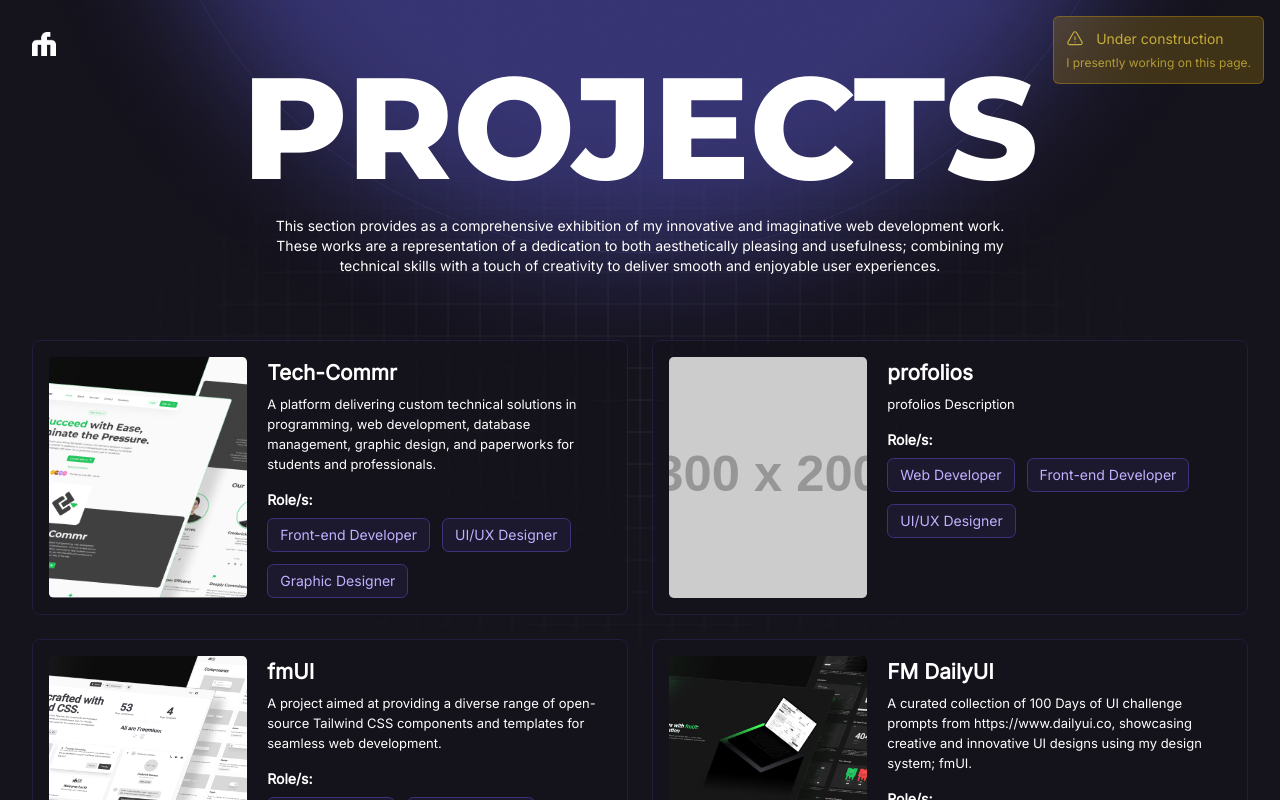
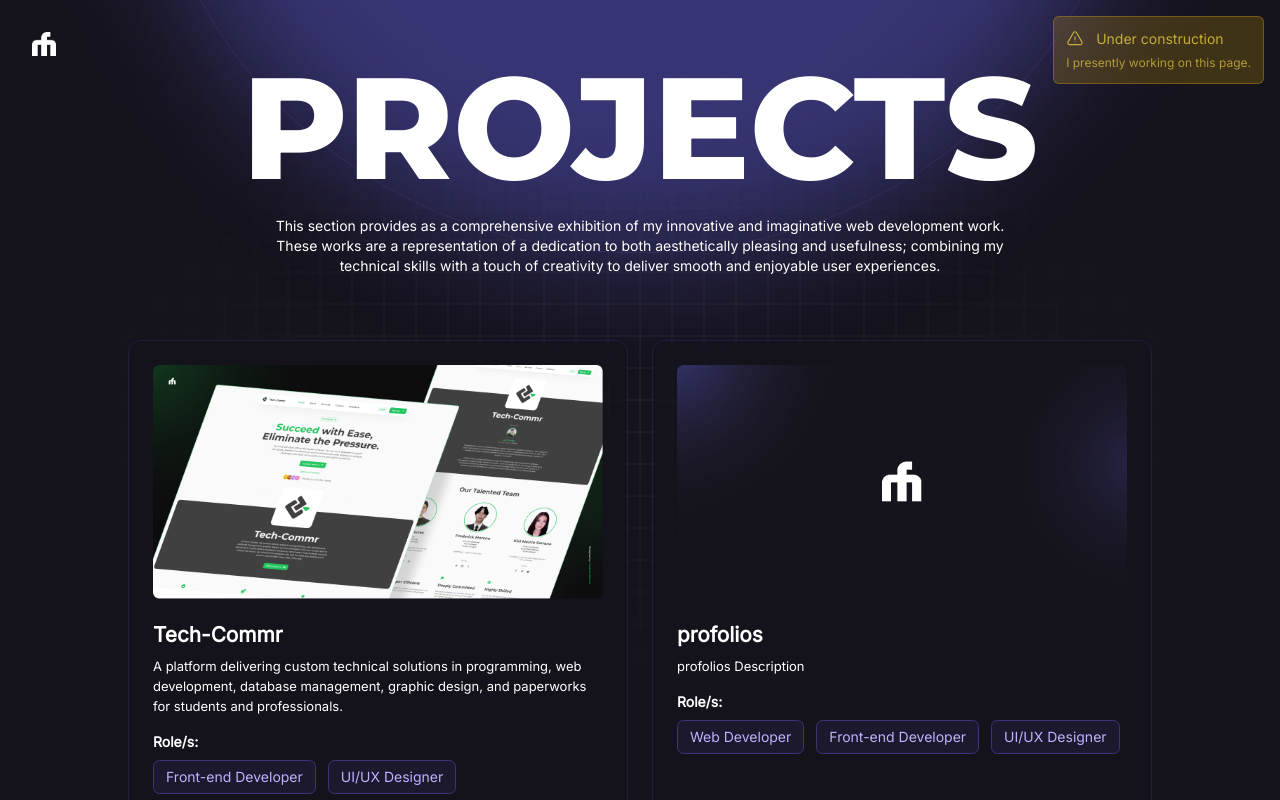
Before and after one commit to fwedwicc/FM-Portfolio, a React (Vite) app: page /FM-Portfolio/all-projects in a window 1280 px wide. Shown: the top 800 px of the page. Built offline with nearby package versions, Linux system fonts and the light colour scheme.

Commit message:
Added default thumbnail for as fallback for project, also finalized card component and its layout

```diff
--- a/src/assets/banners/index.js
+++ b/src/assets/banners/index.js
@@ -1,3 +1,4 @@
+import defaultThumbnail from './FM-Portfolio-default-thumbnail.png'
 import TechCommrThumbnail from './Tech-Commr-thumbnail.png'
 import TechCommrBanner from './Tech-Commr-banner.png'
 import fmUIThumbnail from './fmUI-thumbnail.png'
@@ -14,6 +15,7 @@
 import FUNKOshopBanner from './FUNKO-Shop-banner.png'
 
 export {
+  defaultThumbnail,
   TechCommrThumbnail,
   TechCommrBanner,
   fmUIThumbnail,
--- a/src/components/Card.jsx
+++ b/src/components/Card.jsx
@@ -3,12 +3,12 @@
 
 const Card = ({ title, desc, img, roles = [] }) => {
   return (
-    <div className='w-full h-full rounded-lg p-4 flex hover:shadow-2xl hover:shadow-[#412F84]/20 border border-[#221c3d] transition-all duration-300 ease-in-out hover:border-[#6C59B9] bg-base/70 hover:bg-[#191723]/70'>
-      <div className='grid md:grid-cols-8 grid-cols-1 gap-5'>
-        <div className='md:col-span-3 col-span-1'>
+    <div className='w-full h-full rounded-[0.8rem] md:p-6 p-4 flex hover:shadow-2xl hover:shadow-[#412F84]/20 border border-[#221c3d] transition-all duration-300 ease-in-out hover:border-[#6C59B9] bg-base/70 hover:bg-[#191723]/70'>
+      <div className='space-y-5'>
+        <div className=''>
           <img src={img} alt={title} className='object-cover w-full h-full rounded-[0.3rem]' />
         </div>
-        <div className='flex flex-col gap-4 md:col-span-5 col-span-1'>
+        <div className='flex flex-col gap-4'>
           <div className='space-y-1.5'>
             <h2 className='text-white font-bold text-[1.3rem]'>{title}</h2>
             <p className='text-[13px]'>{desc}</p>
--- a/src/constants/index.js
+++ b/src/constants/index.js
@@ -266,7 +266,7 @@
     // profolios
     id: 'profolios',
     pageStatus: '',
-    img: 'https://placehold.co/300x200',
+    img: '',
     title: 'profolios',
     desc: 'profolios Description',
     roles: ['Web Developer', 'Front-end Developer', 'UI/UX Designer'],
--- a/src/pages/AllProjects.jsx
+++ b/src/pages/AllProjects.jsx
@@ -1,6 +1,7 @@
 import React from 'react';
 import { motion } from 'framer-motion';
 import { FMlogo, grid01, glow07 } from '../assets';
+import { defaultThumbnail } from '../assets/banners';
 import Card from '../components/Card';
 import Footer from '../components/Footer';
 import { Link } from 'react-router-dom';
@@ -37,13 +38,13 @@
           <h1 className='uppercase text-white font-black text-[3rem] lg:text-[9rem] whitespace-nowrap leading-none text-center' id='scroll-animation-'>Projects</h1>
           <p className='text-white text-center w-full lg:max-w-3xl max-w-[40rem]'>This section provides as a comprehensive exhibition of my innovative and imaginative web development work. These works are a representation of a dedication to both aesthetically pleasing and usefulness; combining my technical skills with a touch of creativity to deliver smooth and enjoyable user experiences.</p>
         </div>
-        <div className='grid grid-cols-1 lg:grid-cols-2 mt-[4rem] gap-6'>
+        <div className='grid grid-cols-1 lg:grid-cols-2 mt-[4rem] gap-6 md:px-24'>
           {projects.map(project => (
             <Link key={project.id} to={`/FM-Portfolio/all-projects/${project.id}`}>
               <Card
                 title={project.title}
                 desc={project.desc}
-                img={project.img}
+                img={project.img ? project.img : defaultThumbnail}
                 roles={project.roles}
               />
             </Link>
```
Also changed, not shown: src/assets/banners/FM-Portfolio-default-thumbnail.png (added).
